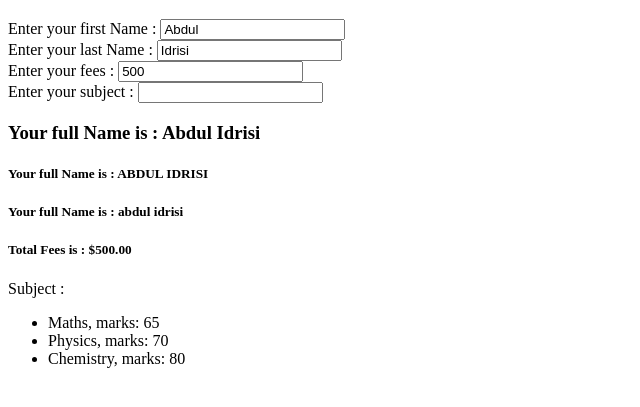
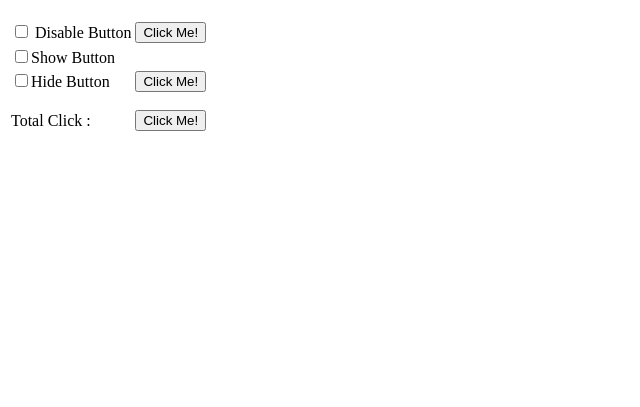
Before and after one commit to MohIrsadDeveloper/AngularJS, a plain HTML site: page index.html in a window 1280 px wide. Shown: the part 61-468 px from the top of the page, without its empty margins (0-640 px from the left). Drawn offline with Linux system fonts and the light colour scheme.

Commit message:
Html Dom

```diff
--- a/index.html
+++ b/index.html
@@ -8,28 +8,27 @@
 </head>
 <body>
     <h1>Welcome to AngularJS</h1>
-<div ng-app="mainApp" ng-controller="studentController">
-    Enter your first Name : <input type="text" ng-model="student.firstName"><br>
-    Enter your last Name : <input type="text" ng-model="student.lastName"><br>
-    Enter your fees : <input type="text" ng-model="student.fees"><br>
-    Enter your subject : <input type="text" ng-model="subjectName">
+    <div ng-app="">
+        <table border="0">
+            <tr>
+                <td><input type="checkbox" ng-model="enableDisableButton"> Disable Button</td>
+                <td><button ng-disabled="enableDisableButton">Click Me!</button></td>
+            </tr>
+            <tr>
+                <td><input type="checkbox" ng-model="showHide1">Show Button</td>
+                <td><button ng-show="showHide1">Click Me!</button></td>
+            </tr>
+            <tr>
+                <td><input type="checkbox" ng-model="showHide2">Hide Button</td>
+                <td><button ng-hide="showHide2">Click Me!</button></td>
+            </tr>
 
-    <h3>Your full Name is : {{student.fullName()}}</h3>
-    <h5>Your full Name is : {{student.fullName() | uppercase}}</h5>
-    <h5>Your full Name is : {{student.fullName() | lowercase}}</h5>
-    <h5>Total Fees is : {{student.fees | currency}}</h5>
-    <tr>
-        <td>Subject :</td>
-        <td>
-            <ul>
-                <li ng-repeat="subject in student.subjects  | orderBy : 'marks'" >
-                    {{subject.name + ', marks: ' + subject.marks}}
-                </li>
-            </ul>
-        </td>
-    </tr>
-</div>
-
+            <tr>
+                <td><p>Total Click : {{clickCounter}}</p></td>
+                <td><button ng-click="clickCounter=clickCounter+1">Click Me!</button></td>
+            </tr>
+        </table>
+    </div>
 
 
     <script src="./angular.min.js"></script>
```
